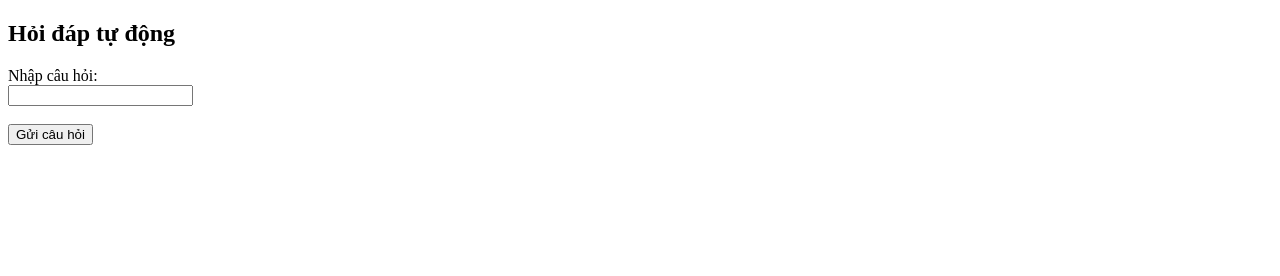
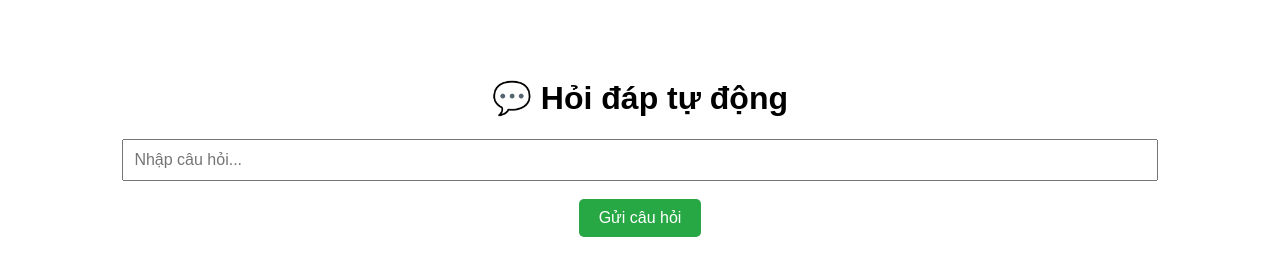
Before and after one commit to minhduchh/minhdu-, a plain HTML site: page index.html in a window 1280 px wide. Drawn offline with Linux system fonts and the light colour scheme.

Commit message:
Update index.html

```diff
--- a/index.html
+++ b/index.html
@@ -2,24 +2,27 @@
 <html lang="vi">
 <head>
   <meta charset="UTF-8">
-  <title>API Trả Lời Tự Động</title>
+  <title>💬 Hỏi đáp tự động</title>
+  <style>
+    body { font-family: Arial, sans-serif; text-align: center; padding-top: 50px; }
+    input { width: 80%; padding: 10px; font-size: 16px; }
+    button { padding: 10px 20px; font-size: 16px; cursor: pointer; background-color: #28a745; color: white; border: none; border-radius: 5px; }
+    #traLoi { margin-top: 20px; font-size: 18px; font-weight: bold; }
+  </style>
 </head>
 <body>
-  <h2>Hỏi đáp tự động</h2>
-
-  <form id="hoiDapForm">
-    <label>Nhập câu hỏi:</label><br>
-    <input type="text" id="cauHoi" required><br><br>
-    <button type="submit">Gửi câu hỏi</button>
-  </form>
-
-  <p id="ketQua"></p>
+  <h1>💬 Hỏi đáp tự động</h1>
+  <input type="text" id="cauHoi" placeholder="Nhập câu hỏi..." required>
+  <br><br>
+  <button onclick="guiCauHoi()">Gửi câu hỏi</button>
+  <p id="traLoi"></p>
 
   <script>
-    document.getElementById('hoiDapForm').addEventListener('submit', async (e) => {
-      e.preventDefault();
+    async function guiCauHoi() {
+      const cauHoi = document.getElementById('cauHoi').value.trim();
+      if (!cauHoi) return alert('❌ Vui lòng nhập câu hỏi.');
 
-      const cauHoi = document.getElementById('cauHoi').value;
+      document.getElementById('traLoi').innerText = '⏳ Đang xử lý...';
 
       try {
         const res = await fetch('https://de83ca0e-26a7-4c64-ae93-aef38fa0b968-00-1p5ex52g763we.pike.replit.dev/', {
@@ -29,11 +32,12 @@
         });
 
         const data = await res.json();
-        document.getElementById('ketQua').innerText = data.traLoi;
+        document.getElementById('traLoi').innerText = data.answer ?? '❌ Không có câu trả lời.';
       } catch (err) {
-        document.getElementById('ketQua').innerText = 'Có lỗi xảy ra!';
+        document.getElementById('traLoi').innerText = '❌ Có lỗi xảy ra. Vui lòng thử lại!';
+        console.error(err);
       }
-    });
+    }
   </script>
 </body>
 </html>
```
